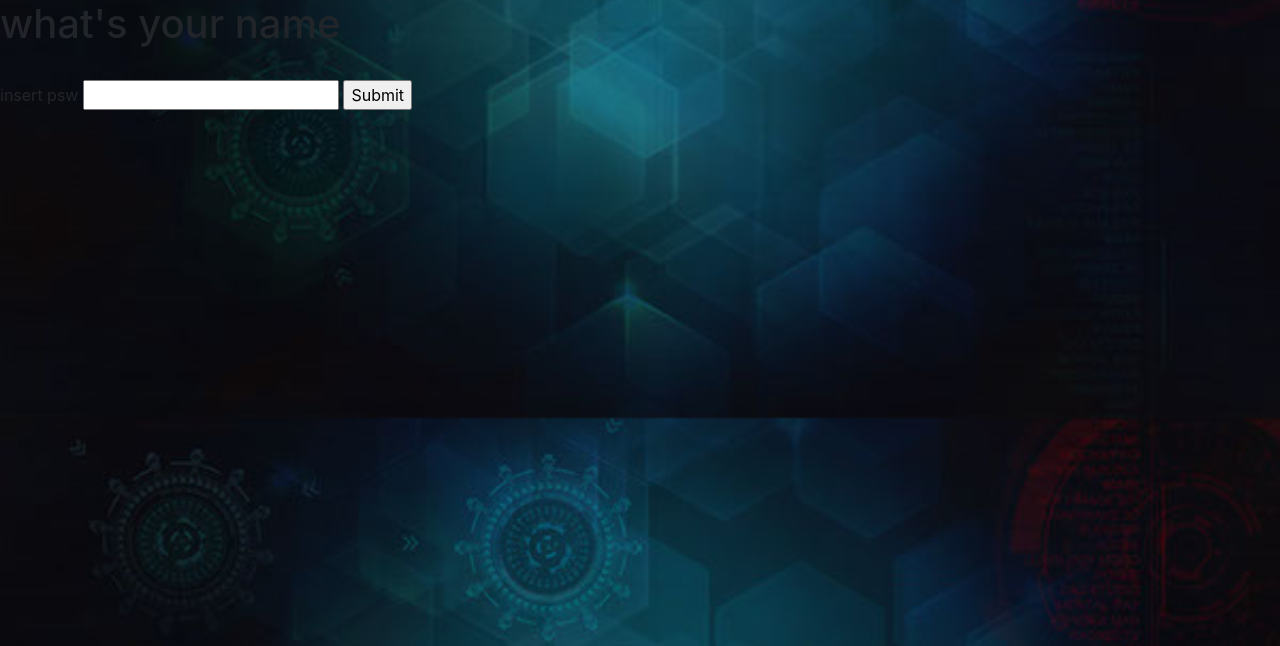
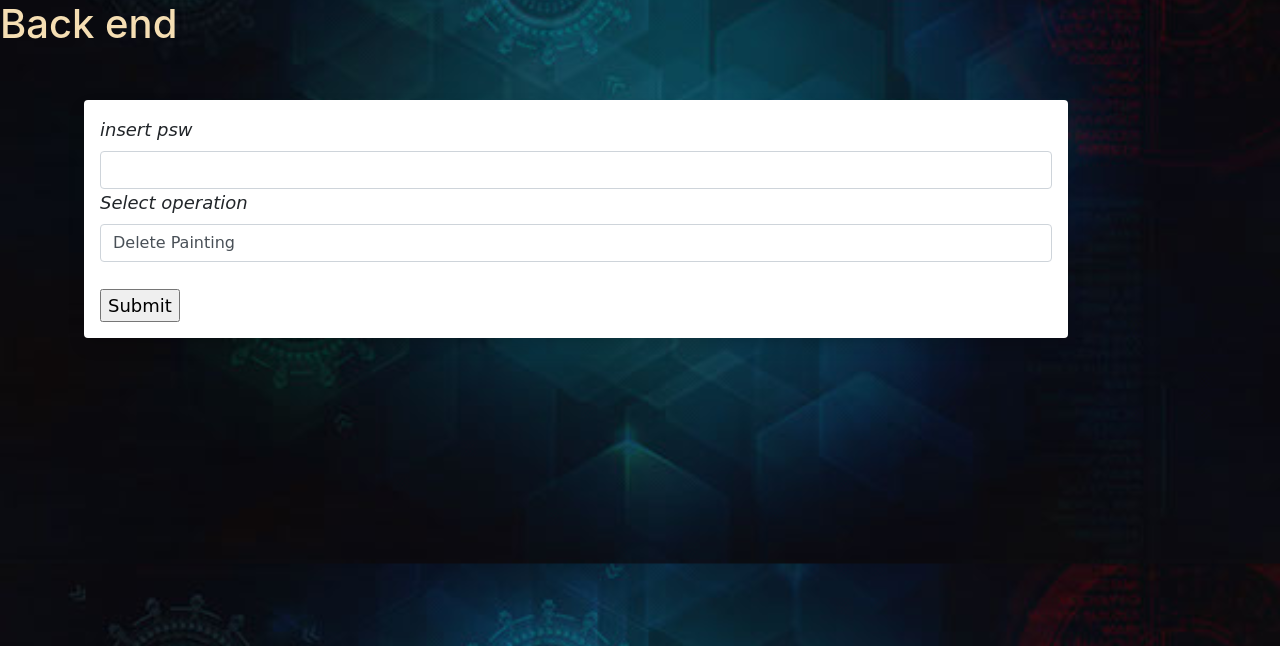
Before and after one commit to francescoBianchi7/Tesi_PPM, a Flask app: page /back_end in a window 1280 px wide. Shown: the top 646 px of the page. Run offline with Flask 3, Linux system fonts and the light colour scheme; data that the repository does not hold is empty; some libraries are stand-ins or nearby versions.

Commit message:
Add files via upload

```diff
--- a/templates/back-end.html
+++ b/templates/back-end.html
@@ -7,8 +7,10 @@
 </head>
 <body>
 {% block body %}
+
     {% if psw %}
-        <div  class="be_form_block">
+        {% if operation=='Add Painting' %}
+            <div class="be_form_block">
                 <div class="shadow p-3 mb-5 bg-body rounded">
                     <h3 style="color: red">Painting data to be saved for the users to access</h3>
                     <h5 style="color: red">this section will also be used for AI training</h5>
@@ -17,7 +19,8 @@
                     <label>insert name</label>
                     <input class="form-control" type="text" id="paintingName" placeholder="painting" required>
                     <br/>
-                <label>insert image that will be shown to users<h6 style="color: red"> *will also be used for training*</h6></label>
+                    <label>insert image that will be shown to users<h6 style="color: red"> *will also be used for
+                        training*</h6></label>
                     <input class="form-control" type="file" id="shown_file">
                     <br/>
                     <div class="p-1 bg-dark w-50 center"></div>
@@ -27,31 +30,54 @@
                     <button class="btn_primary" onclick="submitNewImg()">Submit</button>
                 </div>
             </div>
-        <div  class="be_form_block">
+        {% else %}
+
+            <div class="be_form_block">
+                <div class="shadow p-3 mb-5 bg-body rounded">
+                    <form>
                         <h3 style="color:red; font-weight: bold">if no more paintings from that author are present
                             the author will also be removed</h3>
                         <select id="authors_list" onchange="paints_by_author()">
                             <option value="empty"></option>
                         </select>
-            <select id="painting_list"></select>
+                        <select id="painting_list">
                             <option value="empty"></option>
+                        </select>
                         <button class="btn-secondary" onclick="deleteFile()">Submit</button>
+                    </form>
                 </div>
+            </div>
+        {% endif %}
     {% else %}
-    <h1>what's your name</h1>
+
+        <h1 style="color: wheat">Back end</h1>
+        {% for message in get_flashed_messages() %}
+        <div class="alert alert-warning alert-dismissible fade show" role="alert">
+            {{ message }}
+            <button type="button" class="close" data-dismiss="alert" aria-label="Close">
+                <span aria-hidden="true">&times;</span>
+            </button>
+            </div>
+        {% endfor %}
         <br/>
+        <div class="be_form_block">
+            <div class="shadow p-3 mb-5 bg-body rounded">
                 <form method="POST">
                     {{ form.hidden_tag() }}
-        {{ form.psw.label}}
-        {{ form.psw }}
+                    {{ form.psw.label }}
+                    {{ form.psw(class="form-control") }}
+                    {{ form.select_op.label }}
+                    {{ form.select_op(class="form-control") }}
+                    <br/>
                     {{ form.submit }}
-
                 </form>
+            </div>
+        </div>
     {% endif %}
 {% endblock %}
 </body>
 {% block script %}
     <script type="module"
-        src="{{ url_for('static',filename='js/back-end.js')}}"></script>
+            src="{{ url_for('static',filename='js/back-end.js') }}"></script>
 {% endblock %}
 </html>
```
Also changed, not shown: templates/start.html (+7 -2 lines). Lines whose indentation alone changed are shown as unchanged.
